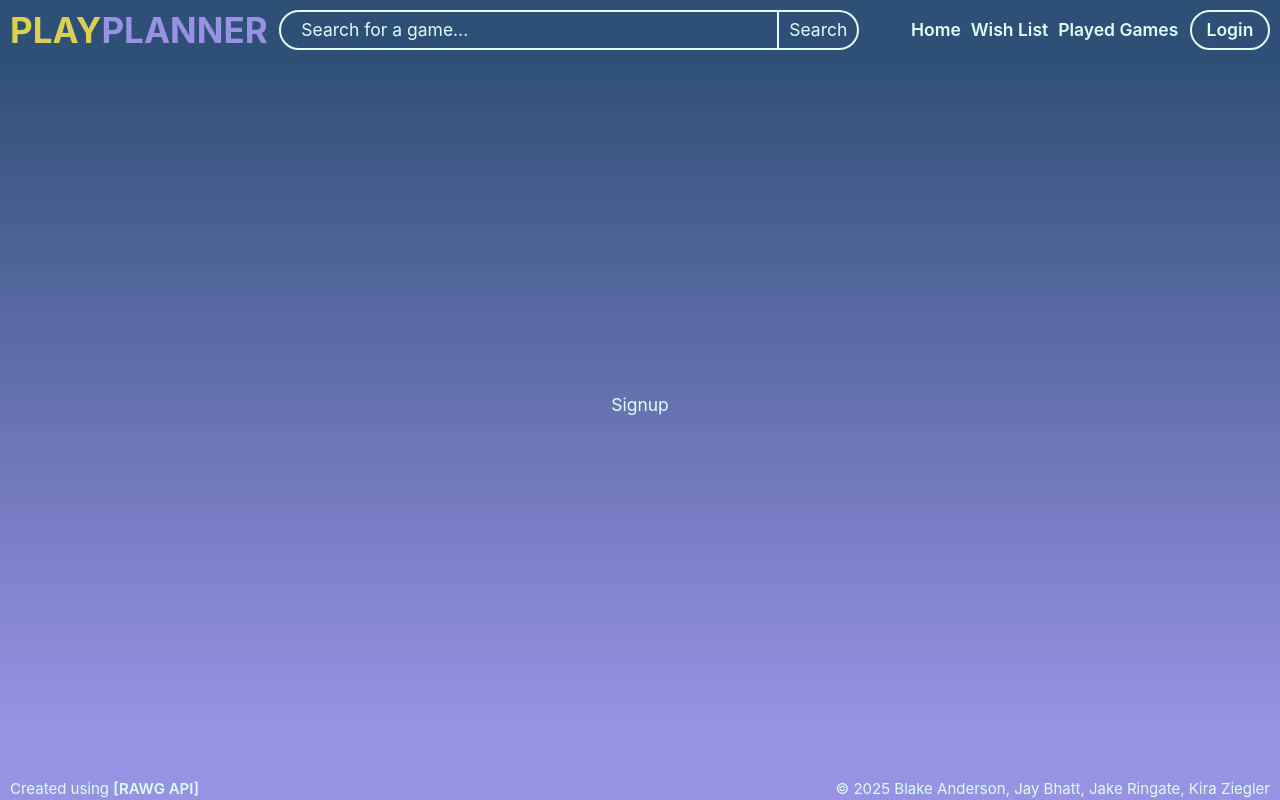
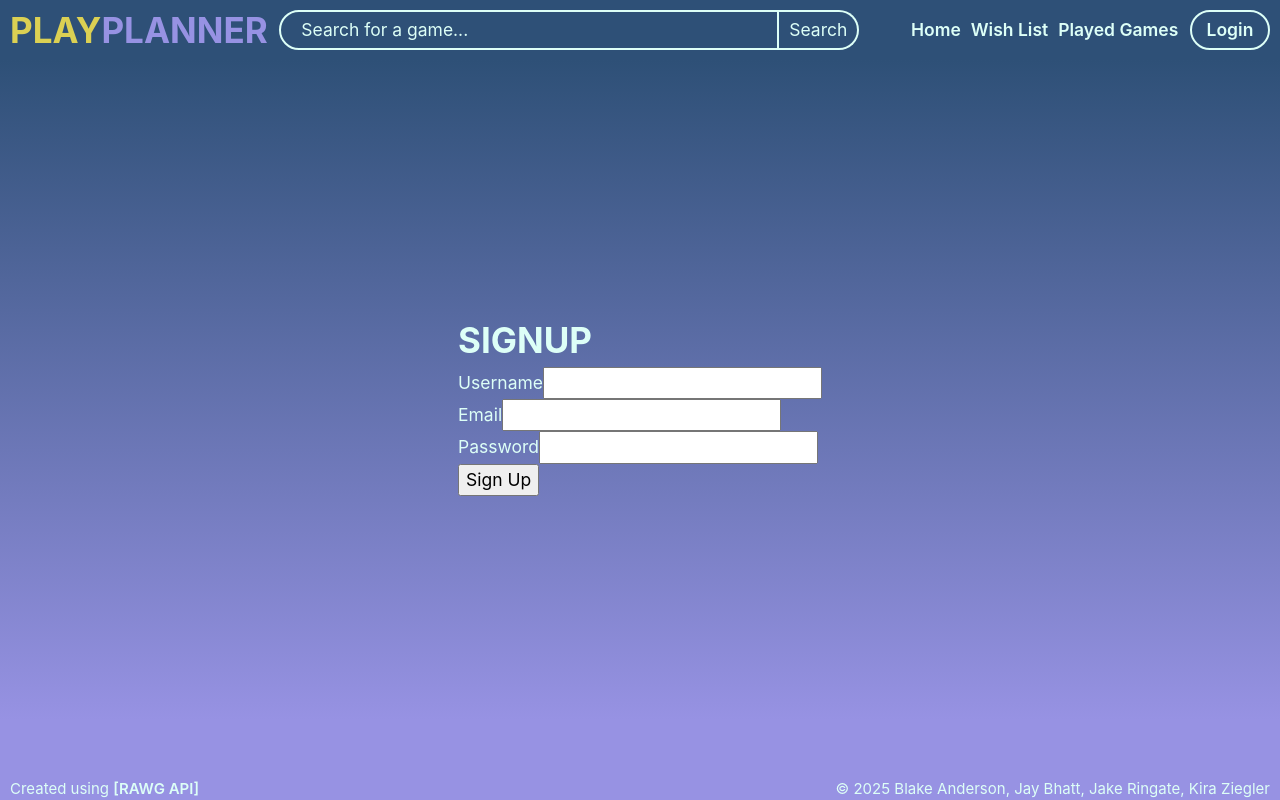
Before and after one commit to rasersharpe/play-planner, a React (Vite) app in the folder client/: page /signup in a window 1280 px wide. Built offline with nearby package versions, Linux system fonts and the light colour scheme; no server answers.

Commit message:
Added client side user sign up functionality.

```diff
--- a/client/src/api/authAPI.tsx
+++ b/client/src/api/authAPI.tsx
@@ -1,5 +1,7 @@
 import type { UserLogin } from "../interfaces/UserLogin.tsx";
+import type { UserSignup } from "../interfaces/UserSignup.tsx";
 
+// Function that handles the login process
 const login = async (userInfo: UserLogin) => {
   try {
     const response = await fetch("/auth/login", {
@@ -23,4 +25,28 @@ const login = async (userInfo: UserLogin) => {
   }
 };
 
+const signup = async (userInfo: UserSignup) => {
+  try {
+    const response = await fetch("/auth/signup", {
+      method: "POST",
+      headers: {
+        "Content-Type": "application/json",
+      },
+      body: JSON.stringify(userInfo),
+    });
+
+    const data = await response.json();
+
+    if (!response.ok) {
+      throw new Error("User information not retrieved, check network tab!");
+    }
+
+    return data;
+  } catch (error) {
+    console.log("User information not retrieved, check network tab!", error);
+    return Promise.reject("Could not retrieve user information");
+  }
+};
+
 export { login };
+export { signup };
--- /dev/null
+++ b/client/src/interfaces/UserSignup.tsx
@@ -0,0 +1,5 @@
+export interface UserSignup {
+  username: string;
+  password: string;
+  email: string;
+}
--- a/client/src/pages/Login.tsx
+++ b/client/src/pages/Login.tsx
@@ -5,13 +5,18 @@ import Auth from "../utils/auth";
 import { login } from "../api/authAPI";
 import type { UserLogin } from "../interfaces/UserLogin";
 
+// This component handles the login process for the user
 const Login = () => {
+  // This hook gets the current location of the user
   const currentPage = useLocation().pathname;
+
+  // This state variable holds the login data
   const [loginData, setLoginData] = useState<UserLogin>({
     username: "",
     password: "",
   });
 
+  // This function handles the change in the input fields
   const handleChange = (
     e: ChangeEvent<HTMLInputElement | HTMLTextAreaElement>
   ) => {
@@ -22,6 +27,7 @@ const Login = () => {
     });
   };
 
+  // This function handles the form submission
   const handleSubmit = async (e: FormEvent) => {
     e.preventDefault();
     try {
--- a/client/src/pages/Signup.tsx
+++ b/client/src/pages/Signup.tsx
@@ -1,7 +1,81 @@
-// import React from "react";
+//
+import { useState, type FormEvent, type ChangeEvent } from "react";
+
+import Auth from "../utils/auth";
+import { signup } from "../api/authAPI";
+import type { UserSignup } from "../interfaces/UserSignup";
 
 const Signup = () => {
-  return <div>Signup</div>;
+  const [signupData, setSignupData] = useState<UserSignup>({
+    username: "",
+    password: "",
+    email: "",
+  });
+
+  const handleChange = (
+    e: ChangeEvent<HTMLInputElement | HTMLTextAreaElement>
+  ) => {
+    const { name, value } = e.target;
+    setSignupData({
+      ...signupData,
+      [name]: value,
+    });
+  };
+
+  const handleSubmit = async (e: FormEvent) => {
+    e.preventDefault();
+    try {
+      const data = await signup(signupData);
+      Auth.login(data.token);
+    } catch (error) {
+      console.error("Signup failed", error);
+    }
+  };
+
+  return (
+    <div className="form-container">
+      <form className="form signup-form" onSubmit={handleSubmit}>
+        <h1 className="h1__log__text">
+          SIGN<span className="h1__up__text">UP</span>
+        </h1>
+        <div className="form-group">
+          <label>Username</label>
+          <input
+            className="form-input"
+            type="text"
+            name="username"
+            value={signupData.username || ""}
+            onChange={handleChange}
+          />
+        </div>
+        <div className="form-group">
+          <label>Email</label>
+          <input
+            className="form-input"
+            type="email"
+            name="email"
+            value={signupData.email || ""}
+            onChange={handleChange}
+          />
+        </div>
+        <div className="form-group">
+          <label>Password</label>
+          <input
+            className="form-input"
+            type="password"
+            name="password"
+            value={signupData.password || ""}
+            onChange={handleChange}
+          />
+        </div>
+        <div className="form-group">
+          <button className="btn btn-primary" type="submit">
+            Sign Up
+          </button>
+        </div>
+      </form>
+    </div>
+  );
 };
 
 export default Signup;
```
